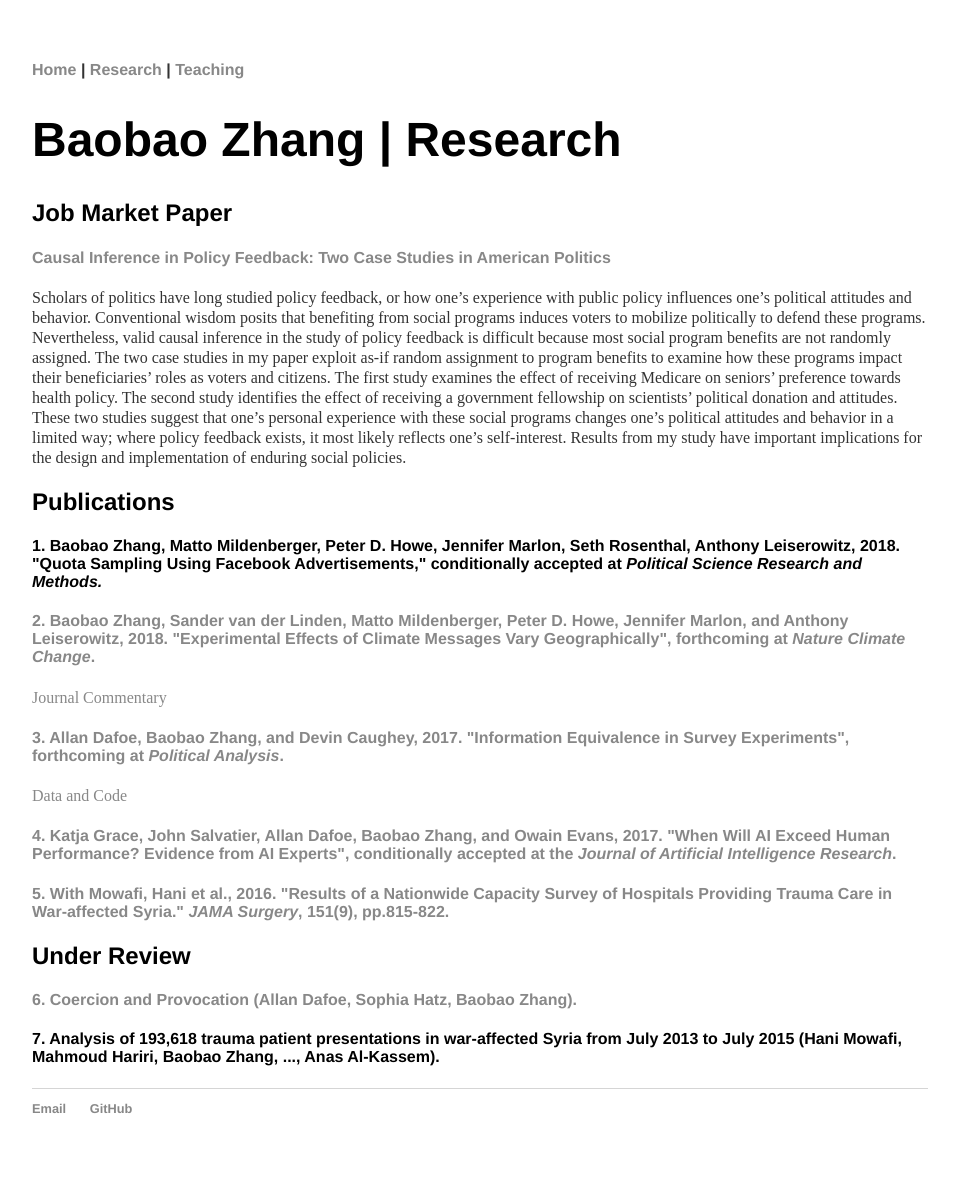
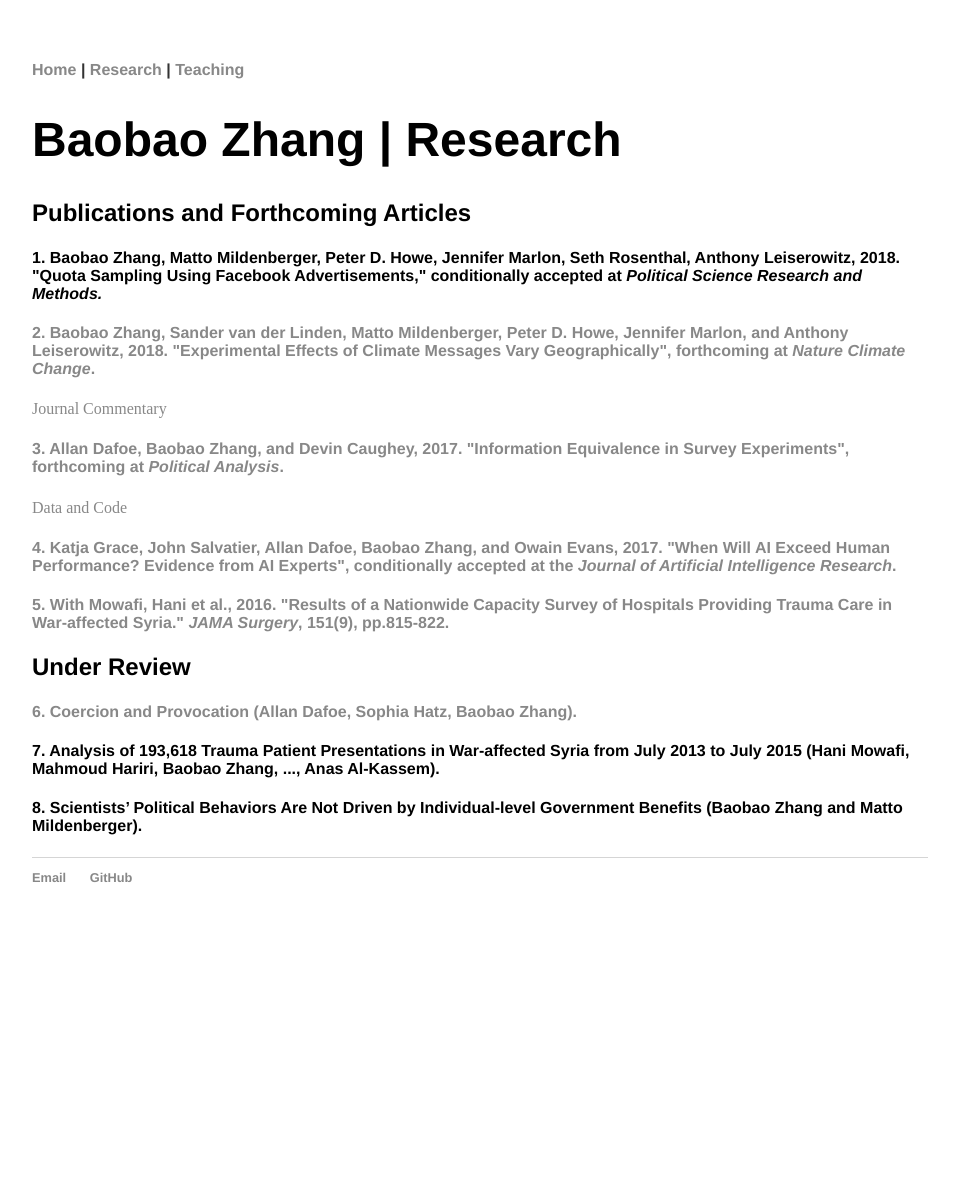
Before and after one commit to morganlivingston/baobaofzhang.github.io, a Jekyll site: the page built from research.html, in a window 1280 px wide. Shown: the whole page, without its empty margins (160-1116 px from the left). Built offline with Jekyll 4.4.1, drawn with Linux system fonts in a browser that asks for light colours; after the commit the page ends 946 px from its top, so only the background shows below that.

Commit message:
Update research.html

```diff
--- a/research.html
+++ b/research.html
@@ -6,14 +6,7 @@ title: Research
 		<div class="blurb">
 			<h1>Baobao Zhang | Research</h1>
 
-<h2>Job Market Paper</h2>
-
-			<h4><a href="documents/baobao_zhang_writing_sample.pdf"><b>Causal Inference in Policy Feedback: Two Case Studies in American Politics</b></a></h4>
-
-<p>
-Scholars of politics have long studied policy feedback, or how one’s experience with public policy influences one’s political attitudes and behavior. Conventional wisdom posits that benefiting from social programs induces voters to mobilize politically to defend these programs. Nevertheless, valid causal inference in the study of policy feedback is difficult because most social program benefits are not randomly assigned. The two case studies in my paper exploit as-if random assignment to program benefits to examine how these programs impact their beneficiaries’ roles as voters and citizens. The first study examines the effect of receiving Medicare on seniors’ preference towards health policy. The second study identifies the effect of receiving a government fellowship on scientists’ political donation and attitudes. These two studies suggest that one’s personal experience with these social programs changes one’s political attitudes and behavior in a limited way; where policy feedback exists, it most likely reflects one’s self-interest. Results from my study have important implications for the design and implementation of enduring social policies.
-</p>
-			<h2>Publications</h2>
+			<h2>Publications and Forthcoming Articles</h2>
 <h4>1. Baobao Zhang, Matto Mildenberger, Peter D. Howe, Jennifer Marlon, Seth Rosenthal, Anthony Leiserowitz, 2018. "Quota Sampling Using Facebook Advertisements," conditionally accepted at <i>Political Science Research and Methods.</i></h4>
   <h4><a href = "https://www.nature.com/articles/s41558-018-0122-0">2. Baobao Zhang, Sander van der Linden, Matto Mildenberger, Peter D. Howe, Jennifer Marlon, and Anthony Leiserowitz, 2018. "Experimental Effects of Climate Messages Vary Geographically", forthcoming at <i>Nature Climate Change</i>.</a></h4> <p><a href = "https://www.nature.com/articles/s41558-018-0143-8">Journal Commentary</a></p>
 <h4><a href="documents/dafoe_zhang_caughey_ie_2018.pdf">3. Allan Dafoe, Baobao Zhang, and Devin Caughey, 2017. "Information Equivalence in Survey Experiments", forthcoming at <i>Political Analysis</i>.</a></h4> <p><a href = "https://doi.org/10.7910/DVN/KVZXE8">Data and Code</a></p>
@@ -21,8 +14,8 @@ Scholars of politics have long studied policy feedback, or how one’s experienc
 <h4><a href="https://www.ncbi.nlm.nih.gov/pubmed?term=27332144">5. With Mowafi, Hani et al., 2016. "Results of a Nationwide Capacity Survey of Hospitals Providing Trauma Care in War-affected Syria." <i>JAMA Surgery</i>, 151(9), pp.815-822.</a></h4>
 			<h2>Under Review</h2>
 <h4><a href="http://www.allandafoe.com/provocation.pdf">6. Coercion and Provocation (Allan Dafoe, Sophia Hatz, Baobao Zhang).</a></h4>
-<h4>7. Analysis of 193,618 trauma patient presentations in war-affected Syria from July 2013 to July 2015 (Hani Mowafi, Mahmoud Hariri, Baobao Zhang, ..., Anas Al-Kassem).</h4>
-
+<h4>7. Analysis of 193,618 Trauma Patient Presentations in War-affected Syria from July 2013 to July 2015 (Hani Mowafi, Mahmoud Hariri, Baobao Zhang, ..., Anas Al-Kassem).</h4>
+<h4>8. Scientists’ Political Behaviors Are Not Driven by Individual-level Government Benefits (Baobao Zhang and Matto Mildenberger).</h4>
 
 
 
```
